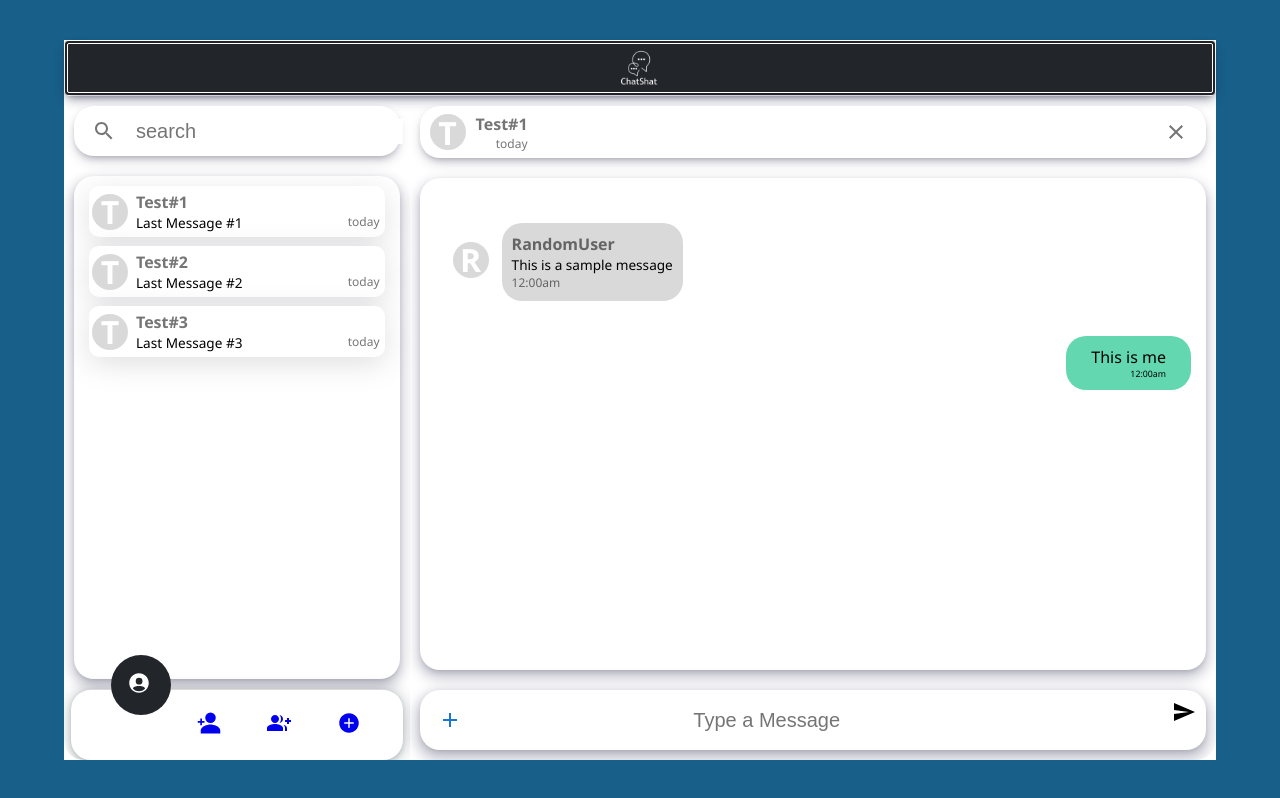
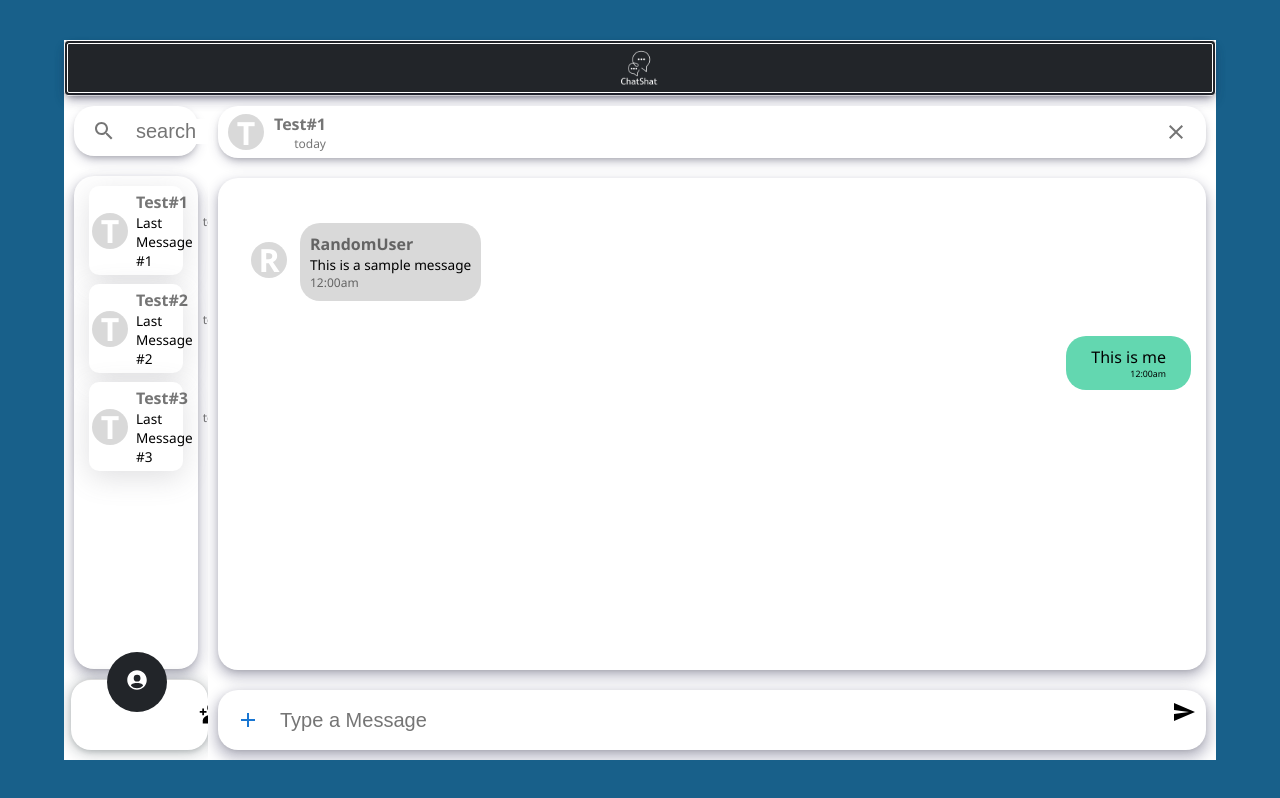
Before and after one commit to PranayDubey272/ChatShat, a React (Vite) app in the folder frontend/chatShat/: page /app/chat in a window 1280 px wide. Built offline with nearby package versions, Linux system fonts and the light colour scheme.

Commit message:
dark mode error resolved

```diff
--- a/frontend/chatShat/index.html
+++ b/frontend/chatShat/index.html
@@ -2,8 +2,9 @@
 <html lang="en">
   <head>
     <meta charset="UTF-8" />
+    <link rel="icon" href="icon.png">
     <meta name="viewport" content="width=device-width, initial-scale=1.0" />
-    <title>Chat Shat</title>
+    <title>Vite + React</title>
   </head>
   <body>
     <div id="root"></div>
--- a/frontend/chatShat/src/App.jsx
+++ b/frontend/chatShat/src/App.jsx
@@ -4,6 +4,7 @@ import MainContainer from './Components/MainContainer'
 import Login from './Components/Login'
 import {Routes,Route} from "react-router-dom";
 import Welcome from './Components/Welcome';
+import Signup from './Components/Signup';
 import ChatArea from './Components/ChatArea';
 import Users from './Components/Users';
 import CreateGroups from './Components/CreateGroups';
@@ -18,6 +19,7 @@ function App() {
       <MainContainer/> */}
       <Routes>
         <Route path="/" element={<Login/>}/>
+        <Route path='signup' element={<Signup/>}/>
         <Route path='app' element={<MainContainer/>}>
           <Route path='welcome' element={<Welcome/>}></Route>
           <Route path='chat' element={<ChatArea/>}></Route>
--- a/frontend/chatShat/src/Components/Navigation.css
+++ b/frontend/chatShat/src/Components/Navigation.css
@@ -7,10 +7,27 @@
     display: flex;
     align-items: center;
     border-radius: 20px;
+    margin-bottom: 10px;
     border-top: 1px solid rgba(0, 0, 0, 0.14);
     box-shadow: rgba(14, 30, 37, 0.12) 0px 2px 4px 0px, rgba(14, 30, 37, 0.32) 0px 2px 16px 0px;
   }
-
+  .navigation button{
+    background-color: transparent;
+  border: none;
+  color:var(--button-color);
+  font-size: 1rem;
+  bottom: -20PX;
+  }
+  .theme-toggle-button {
+    background-color: transparent !important; /* Set background color to transparent */
+  }
+  .navigation {
+    --button-color: #000000; /* Default color */
+  }
+  .navigation.dark {
+    --button-color:#ffffff;
+    background-color: none;
+  }
   .navigation ul {
     display: flex;
     width: 350px;
@@ -24,7 +41,7 @@
     width: 70px;
     height: 70px;
     z-index: 1;
-    margin-left: 45px;
+    margin-left: 38px;
   }
 
   .navigation ul li button {
@@ -40,12 +57,12 @@
   }
 
   .icon {
+    cursor: pointer;
+
     position: relative;
     display: block;
-    line-height: 75px;
     font-size: 1.5em;
     text-align: center;
-    height: 0;
     transition: transform 0.2s ease;
     color: var(--clr); /* Default icon color */
   }
@@ -55,12 +72,12 @@
   }
 
   .list.active {
-    transform: translateY(-57%);
+    transform: translateY(-47%);
   }
 
   .indicator {
     position: absolute;
-    top: -35px;
+    top: -28px;
     width: 60px;
     height: 60px;
     background: #222529;
@@ -104,12 +121,12 @@
 
   .navigation ul li:nth-child(1).active ~ .indicator {
     transform: translateX(calc(70px * 0));
-    left: 40px;
+    left: 36px;
   }
 
   .navigation ul li:nth-child(2).active ~ .indicator {
     transform: translateX(calc(70px * 1));
-    left: 48px;
+    left: 50px;
   }
 
   .navigation ul li:nth-child(3).active ~ .indicator {
@@ -119,10 +136,10 @@
 
   .navigation ul li:nth-child(4).active ~ .indicator {
     transform: translateX(calc(80px * 3));
-    left: 67px;
+    left: 75px;
   }
 
   .navigation ul li:nth-child(5).active ~ .indicator {
     transform: translateX(calc(66px * 4));
-   left: 78px;
+   left: 90px;
   }
--- a/frontend/chatShat/src/Components/Navigation.jsx
+++ b/frontend/chatShat/src/Components/Navigation.jsx
@@ -7,16 +7,13 @@ import { MdNightlight } from "react-icons/md";
 import { IoSunnySharp } from "react-icons/io5";
 import { IoPersonAddSharp } from "react-icons/io5";
 import { useNavigate } from 'react-router-dom';
-import { useDispatch, useSelector } from 'react-redux';
+import { useDispatch, useSelector } from 'react-redux'; // Import useSelector
 import { toggleTheme } from '../Features/themeSlice';
 
 function Navigation() {
   const navigate = useNavigate();
   const dispatch = useDispatch();
-  const lightTheme = useSelector((state) => state.themeKey);
-
-
-
+  const lightTheme = useSelector(state => state.themeKey); // Access themeKey from Redux state
 
   const [activeIndex, setActiveIndex] = useState(0);
 
@@ -24,38 +21,38 @@ function Navigation() {
     setActiveIndex(index);
   };
 
+  const handleNavigation = (path) => {
+    navigate(path);
+  };
+
   return (
     <div className='body'>
       <div className={"navigation" + (lightTheme ? "" : " dark")}>
         <ul>
           <li className={`list ${activeIndex === 0 ? 'active' : ''}`} onMouseEnter={() => handleHover(0)}>
-            <a href="#">
-              <span className={"icon" + (lightTheme ? "" : " dark")}><IoPersonCircleSharp/> </span> {/* Arrow back icon */}
-            </a>
+            <button onClick={() => handleNavigation("/")}>
+              <IoPersonCircleSharp className="icon" />
+            </button>
           </li>
           <li className={`list ${activeIndex === 1 ? 'active' : ''}`} onMouseEnter={() => handleHover(1)}>
-            <a href="/app/user">
-              <span className={"icon" + (lightTheme ? "" : " dark")}><IoPersonAddSharp/></span> {/* Profile icon */}
-            </a>
+            <button onClick={() => handleNavigation("/app/user")}>
+              <IoPersonAddSharp className="icon" />
+            </button>
           </li>
           <li className={`list ${activeIndex === 2 ? 'active' : ''}`} onMouseEnter={() => handleHover(2)}>
-            <a href="/app/groups">
-              <span className={"icon" + (lightTheme ? "" : " dark")}><MdGroupAdd /></span>
-            </a>
+            <button onClick={() => handleNavigation("/app/groups")}>
+              <MdGroupAdd className="icon" />
+            </button>
           </li>
           <li className={`list ${activeIndex === 3 ? 'active' : ''}`} onMouseEnter={() => handleHover(3)}>
-            <a href="/app/create-groups">
-              <span className={"icon" + (lightTheme ? "" : " dark")}><IoIosAddCircle /></span>
-            </a>
+            <button onClick={() => handleNavigation("/app/create-groups")}>
+              <IoIosAddCircle className="icon" />
+            </button>
           </li>
           <li className={`list ${activeIndex === 4 ? 'active' : ''}`} onMouseEnter={() => handleHover(4)}>
-            <a href="#" onClick={() => {
-              dispatch(toggleTheme());
-            }}>
-              <span className={"icon" + (lightTheme ? "" : " dark")}>
-              {lightTheme ? <MdNightlight/> : <IoSunnySharp/>}
-              </span>
-            </a>
+            <button onClick={() => dispatch(toggleTheme())} className={`theme-toggle-button ${lightTheme ? "" : "dark"}`}>
+              {lightTheme ? <MdNightlight className="icon" /> : <IoSunnySharp className="icon" />}
+            </button>
           </li>
           <div className='indicator' style={{ transform: `translateX(calc(${activeIndex} * 100%))` }}></div>
         </ul>
--- a/frontend/chatShat/src/Components/myStyles.css
+++ b/frontend/chatShat/src/Components/myStyles.css
@@ -38,7 +38,7 @@
   flex: 1;
   overflow: hidden;
   display: flex;
-  border-radius: 20px;
+
 }
 .sidebar-container{
   flex: 0.3;
@@ -61,6 +61,7 @@
 .search-box{
   outline-width: 0;
   border: none;
+  width: 890px;
   margin-left: 10px;
   font-size: 1.25rem;
   color: rgba(0, 0, 0, 0.54);
```
Also changed, not shown: 1 other file (tests, documents, lock files or other folders). Lines whose indentation alone changed are shown as unchanged.
